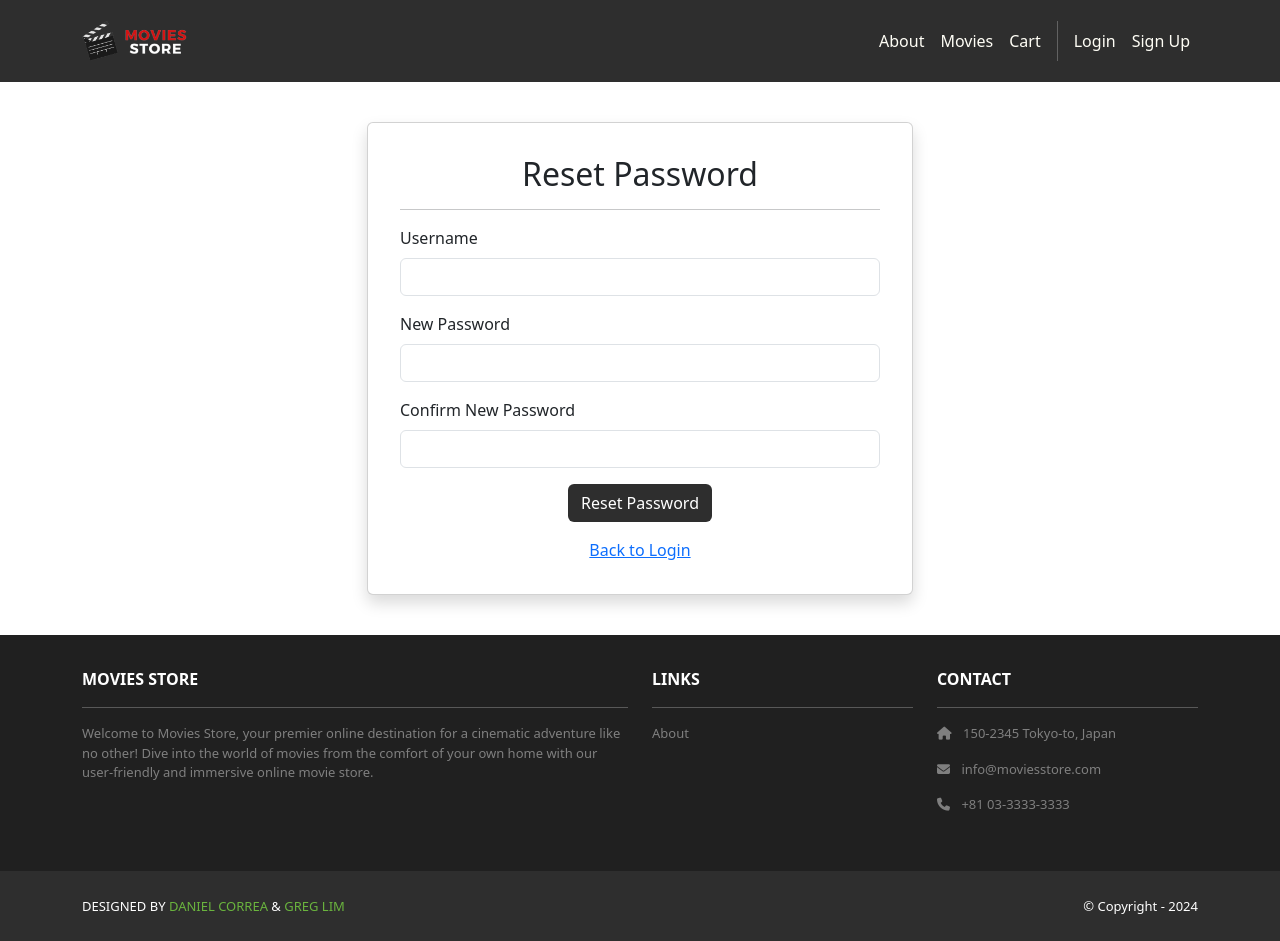
After one commit to Rachellohan/GT-Movie-Store, a Django app: page /accounts/password_reset/ in a window 1280 px wide. The commit adds this page. Run offline with Django 5.2, Linux system fonts and the light colour scheme; some libraries are stand-ins or nearby versions.

Commit message:
user story 4 FINAL FINAL EDIT

```diff
--- a/moviesstore/accounts/templates/accounts/login.html
+++ b/moviesstore/accounts/templates/accounts/login.html
@@ -31,6 +31,9 @@
                 </button>
               </div>
             </form>
+            <div class="text-center mt-3">
+              <a href="{% url 'password_reset' %}">Forgot Password? Reset Here</a>
+            </div>
           </div>
         </div>
       </div>
--- /dev/null
+++ b/moviesstore/accounts/templates/accounts/password_reset_form.html
@@ -0,0 +1,43 @@
+{% extends 'base.html' %}
+{% block content %}
+<div class="p-3 mt-4">
+  <div class="container">
+    <div class="row justify-content-center">
+      <div class="col-md-6">
+        <div class="card shadow p-3 mb-4 rounded">
+          <div class="card-body">
+            <h2 class="text-center">Reset Password</h2>
+            <hr />
+            {% if messages %}
+              {% for message in messages %}
+                <div class="alert alert-{{ message.tags }}">{{ message }}</div>
+              {% endfor %}
+            {% endif %}
+            <form method="POST">
+              {% csrf_token %}
+              <div class="mb-3">
+                <label for="username" class="form-label">Username</label>
+                <input id="username" type="text" name="username" required class="form-control">
+              </div>
+              <div class="mb-3">
+                <label for="new_password" class="form-label">New Password</label>
+                <input id="new_password" type="password" name="new_password" required class="form-control">
+              </div>
+              <div class="mb-3">
+                <label for="confirm_password" class="form-label">Confirm New Password</label>
+                <input id="confirm_password" type="password" name="confirm_password" required class="form-control">
+              </div>
+              <div class="text-center">
+                <button type="submit" class="btn bg-dark text-white">Reset Password</button>
+              </div>
+            </form>
+            <div class="text-center mt-3">
+              <a href="{% url 'accounts.login' %}">Back to Login</a>
+            </div>
+          </div>
+        </div>
+      </div>
+    </div>
+  </div>
+</div>
+{% endblock content %}
--- a/moviesstore/accounts/urls.py
+++ b/moviesstore/accounts/urls.py
@@ -6,4 +6,5 @@ urlpatterns = [
     path('logout/', views.logout, name='accounts.logout'),
     path('orders/', views.orders, name='accounts.orders'),
 
+    path("password_reset/", views.password_reset_request, name="password_reset"),
 ]
--- a/moviesstore/accounts/views.py
+++ b/moviesstore/accounts/views.py
@@ -5,6 +5,10 @@ from .forms import CustomUserCreationForm, CustomErrorList
 from django.shortcuts import redirect
 from django.contrib.auth.decorators import login_required
 from django.contrib.auth.models import User
+
+
+from django.contrib.auth.hashers import make_password
+from django.contrib import messages
 
 @login_required
 def logout(request):
@@ -53,3 +57,29 @@ def orders(request):
     template_data['orders'] = request.user.order_set.all()
     return render(request, 'accounts/orders.html',
         {'template_data': template_data})
+
+def password_reset_request(request):
+    if request.method == "POST":
+        username = request.POST.get("username")
+        new_password = request.POST.get("new_password")
+        confirm_password = request.POST.get("confirm_password")
+
+        if not username or not new_password or not confirm_password:
+            messages.error(request, "All fields are required.")
+            return redirect("password_reset")
+
+        if new_password != confirm_password:
+            messages.error(request, "Passwords do not match.")
+            return redirect("password_reset")
+
+        try:
+            user = User.objects.get(username=username)
+            user.password = make_password(new_password)  # Hash new password
+            user.save()
+            messages.success(request, "Password reset successful. You can now log in.")
+            return redirect("accounts.login")
+        except User.DoesNotExist:
+            messages.error(request, "Username not found.")
+            return redirect("password_reset")
+
+    return render(request, "accounts/password_reset_form.html")
```
Also changed, not shown: moviesstore/db.sqlite3.
